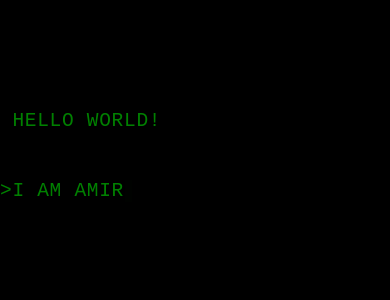
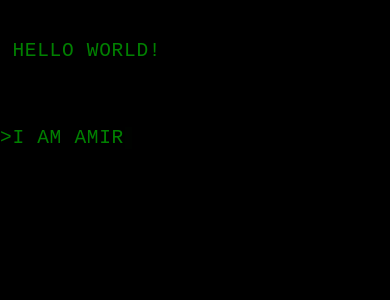
Before and after one commit to Amir-Rsh/Portfolio-attempt, a React (Vite) app: page / in a window 390 px wide. Shown: the top 300 px of the page. Built offline with nearby package versions, Linux system fonts and the light colour scheme.

Commit message:
worked on responsiveness

```diff
--- a/src/index.css
+++ b/src/index.css
@@ -10,7 +10,8 @@ body {
   margin: 0;
 }
 .container {
-  margin-bottom: 30px !important;
+  margin-bottom: 20px !important;
+  margin-top: 20px !important;
 }
 .container1 {
   margin-top: 80px !important;
```
